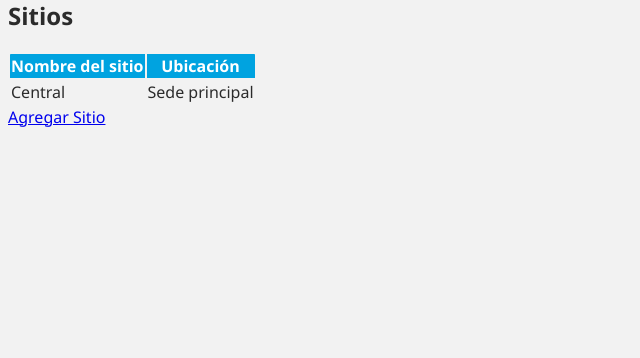
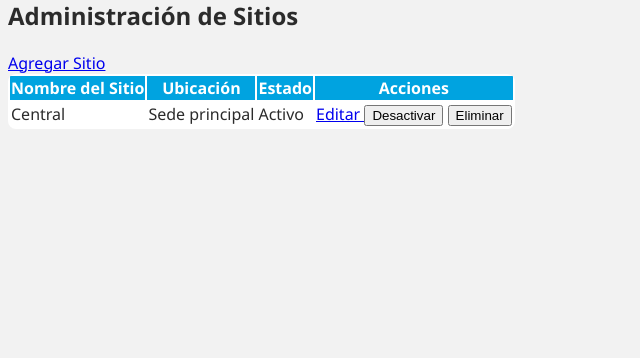
Before and after one commit to luismolinaboni22-art/control_acceso_k9, a Flask app: template templates/admin_sites.html in a window 1280 px wide. Shown: the part 442-800 px from the top of the page, without its empty margins (0-640 px from the left). Run offline with Flask 3, Linux system fonts and the light colour scheme; the template is opened without the code that fills it: values that come from a table or form of the project are taken from there, others are empty; a user stored in the database is signed in; data comes from the database, SQL or seed files in the repository.

Commit message:
Update admin_sites.html

```diff
--- a/templates/admin_sites.html
+++ b/templates/admin_sites.html
@@ -14,22 +14,32 @@
         <a href="{{ url_for('logout') }}">Cerrar sesión</a>
     </nav>
 </header>
+
 <main>
-    <h2>Sitios</h2>
+    <h2 class="fw-bold mb-4">Administración de Sitios</h2>
 
+    <!-- Mensajes flash -->
     {% with messages = get_flashed_messages(with_categories=true) %}
     {% if messages %}
         {% for category, message in messages %}
-            <div class="flash-message">{{ message }}</div>
+            <div class="flash-message {{ category }}">{{ message }}</div>
         {% endfor %}
     {% endif %}
     {% endwith %}
 
-    <table>
-        <thead>
+    <!-- Botón para agregar sitio nuevo -->
+    <a href="{{ url_for('admin_sites_new') }}" class="btn btn-success mb-3">
+        Agregar Sitio
+    </a>
+
+    <!-- Tabla de sitios -->
+    <table class="table table-striped table-hover align-middle">
+        <thead class="table-dark">
             <tr>
-                <th>Nombre del sitio</th>
+                <th>Nombre del Sitio</th>
                 <th>Ubicación</th>
+                <th>Estado</th>
+                <th class="text-center">Acciones</th>
             </tr>
         </thead>
         <tbody>
@@ -37,13 +47,36 @@
             <tr>
                 <td>{{ site.nombre }}</td>
                 <td>{{ site.ubicacion }}</td>
+                <td>
+                    {% if site.activo %}
+                        <span class="badge bg-success">Activo</span>
+                    {% else %}
+                        <span class="badge bg-danger">Inactivo</span>
+                    {% endif %}
+                </td>
+                <td class="text-center">
+                    <!-- EDITAR -->
+                    <a href="{{ url_for('admin_sites_edit', site_id=site.id) }}" class="btn btn-primary btn-sm">
+                        Editar
+                    </a>
+
+                    <!-- ACTIVAR / DESACTIVAR -->
+                    <form action="{{ url_for('admin_sites_toggle', site_id=site.id) }}" method="POST" style="display:inline-block;">
+                        <button class="btn btn-warning btn-sm">
+                            {% if site.activo %}Desactivar{% else %}Activar{% endif %}
+                        </button>
+                    </form>
+
+                    <!-- ELIMINAR -->
+                    <form action="{{ url_for('admin_sites_delete', site_id=site.id) }}" method="POST" style="display:inline-block;" onsubmit="return confirm('¿Seguro que deseas eliminar este sitio?')">
+                        <button class="btn btn-danger btn-sm">Eliminar</button>
+                    </form>
+                </td>
             </tr>
             {% endfor %}
         </tbody>
     </table>
 
-    <!-- Botón para agregar nuevo sitio -->
-    <a href="{{ url_for('admin_sites') }}" class="menu-buttons">Agregar Sitio</a>
 </main>
 </body>
 </html>
```
